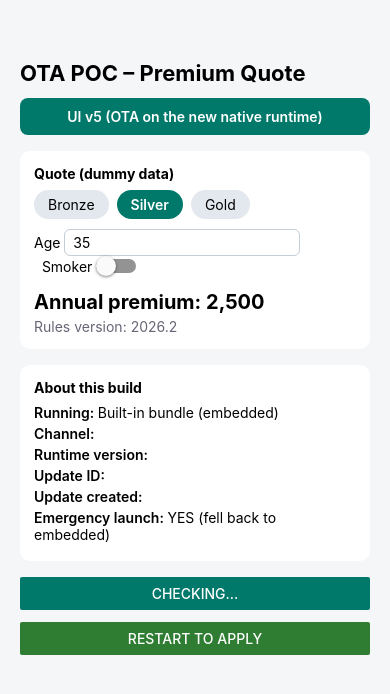
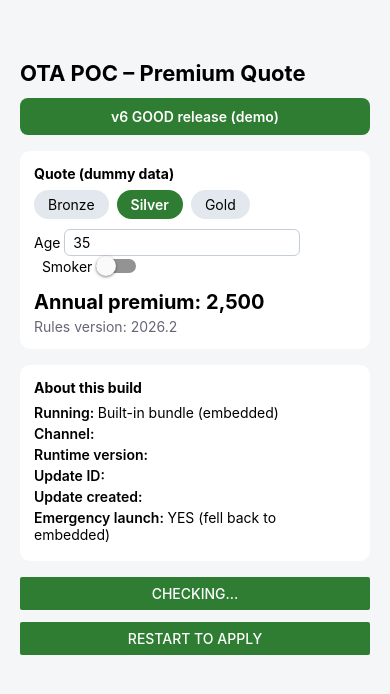
Before and after one commit to BassamBasamad-Repo/ota-ran-poc, a React Native app: screen / in a window 390 px wide. Shown: the top 694 px of the page. Built offline with nearby package versions, Linux system fonts and the light colour scheme.

Commit message:
demo v6 good

```diff
--- a/App.tsx
+++ b/App.tsx
@@ -6,8 +6,8 @@ import { Alert, Button, Pressable, ScrollView, StyleSheet, Switch, Text, TextInp
 import { calculatePremium, Plan, RULES_VERSION } from './src/premium';
 
 // Change this label in each OTA update so the difference is visible on the phone.
-const UI_LABEL = 'UI v5 (OTA on the new native runtime)';
-const ACCENT = '#00796B';
+const UI_LABEL = 'v6 GOOD release (demo)';
+const ACCENT = '#2E7D32';
 
 const PLANS: Plan[] = ['Bronze', 'Silver', 'Gold'];
 
```
